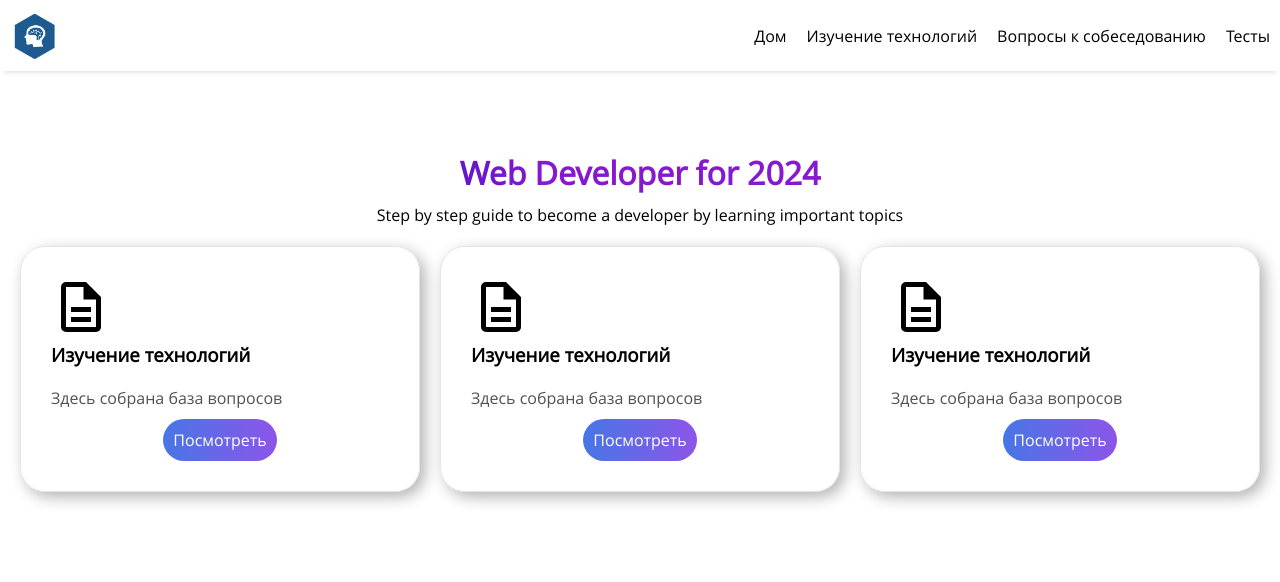
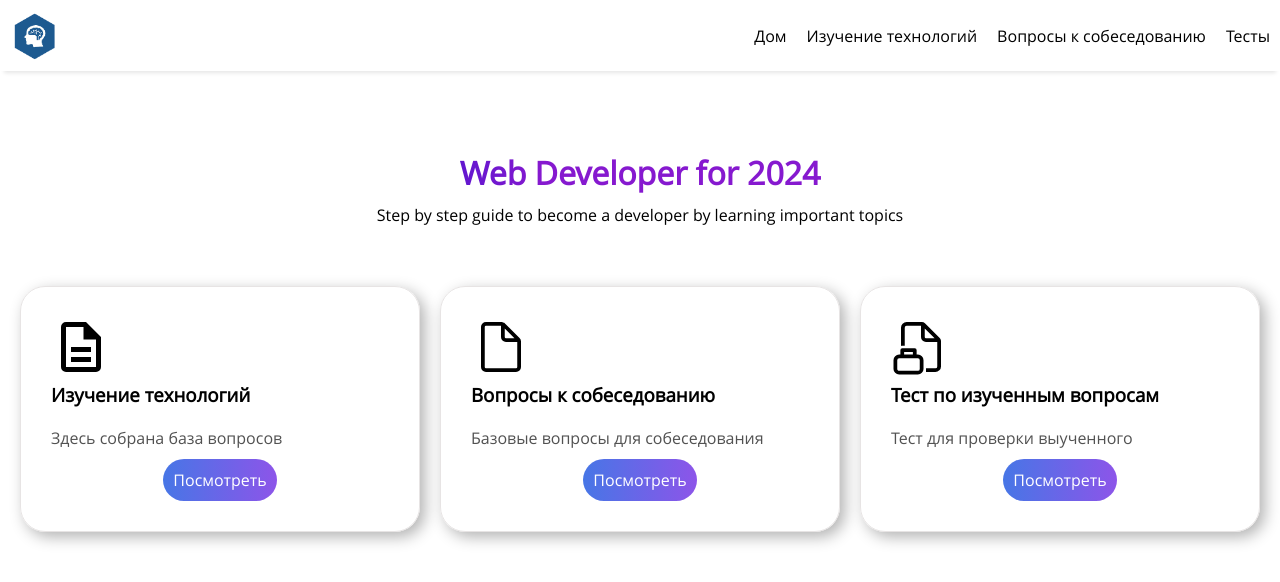
Before and after one commit to lime4512/Learn-interview, a React (Vite) app: page / in a window 1280 px wide. Shown: the top 582 px of the page. Built offline with nearby package versions, Linux system fonts and the light colour scheme.

Commit message:
add error and card props

```diff
--- a/src/components/card/Card.tsx
+++ b/src/components/card/Card.tsx
@@ -1,18 +1,25 @@
+import { Link } from 'react-router-dom'
 import styles from './card.module.scss'
+import { FunctionComponent } from 'react'
 
-export const Card = () => {
+interface Props {
+	url: string
+	img: string
+	title: string
+	text: string
+}
+
+export const Card: FunctionComponent<Props> = ({ url, img, title, text }) => {
 	return (
-		<div className={styles.card}>
-			<img
-				src='./image/card/card-doc.svg'
-				alt=''
-				className={styles['img-card']}
-			/>
-			<h3 className={styles.title}>Изучение технологий</h3>
-			<p className={styles.text}>Здесь собрана база вопросов</p>
-			<div className={styles['block-btn']}>
-				<button className={styles['button-card']}>Посмотреть</button>
+		<Link to={url}>
+			<div className={styles.card}>
+				<img src={img} alt='' className={styles['img-card']} />
+				<h3 className={styles.title}>{title}</h3>
+				<p className={styles.text}>{text}</p>
+				<div className={styles['block-btn']}>
+					<button className={styles['button-card']}>Посмотреть</button>
+				</div>
 			</div>
-		</div>
+		</Link>
 	)
 }
--- a/src/components/card/card.module.scss
+++ b/src/components/card/card.module.scss
@@ -3,12 +3,20 @@
 .card {
 	border: 1px solid rgb(231, 228, 228);
 	padding: 30px;
+	max-width: 400px;
 	min-width: 400px;
 	border-radius: 25px;
 	box-shadow: 5px 5px 15px rgba(0, 0, 0, 0.3);
+
+	&:hover {
+		.title {
+			color: #4776e6;
+		}
+	}
 }
 
 .title {
+	transition: 0.4s;
 	margin-bottom: 20px;
 }
 
--- a/src/pages/home/Home.tsx
+++ b/src/pages/home/Home.tsx
@@ -13,9 +13,24 @@ export const Home = () => {
 					</p>
 				</div>
 				<div className={styles['card-list']}>
-					<Card />
-					<Card />
-					<Card />
+					<Card
+						url='/learnTech'
+						img='./image/card/card-doc.svg'
+						title='Изучение технологий'
+						text='Здесь собрана база вопросов'
+					/>
+					<Card
+						url='/questions'
+						img='./image/card/card-doc-2.svg'
+						title='Вопросы к собеседованию'
+						text='Базовые вопросы для собеседования'
+					/>
+					<Card
+						url='/tests'
+						img='./image/card/card-doc-3.svg'
+						title='Тест по изученным вопросам'
+						text='Тест для проверки выученного'
+					/>
 				</div>
 			</div>
 		</section>
--- a/src/pages/home/home.module.scss
+++ b/src/pages/home/home.module.scss
@@ -7,6 +7,7 @@
 
 .content-text {
 	text-align: center;
+	margin-bottom: 60px;
 }
 
 .title {
--- a/src/pages/questions/Questions.tsx
+++ b/src/pages/questions/Questions.tsx
@@ -1,7 +1,9 @@
+import styles from './questions.module.scss'
+
 export const Questions = () => {
 	return (
-		<section>
-			<h1>Questions</h1>
+		<section className={styles.questions}>
+			<h1>404 error</h1>
 		</section>
 	)
 }
--- /dev/null
+++ b/src/pages/questions/questions.module.scss
@@ -0,0 +1,5 @@
+.questions {
+	display: flex;
+	justify-content: center;
+	font-size: 50px;
+}
--- a/src/pages/tests/Tests.tsx
+++ b/src/pages/tests/Tests.tsx
@@ -1,7 +1,9 @@
+import styles from './test.module.scss'
+
 export const Tests = () => {
 	return (
-		<section>
-			<h1>Tests</h1>
+		<section className={styles.tests}>
+			<h1>404 error</h1>
 		</section>
 	)
 }
--- /dev/null
+++ b/src/pages/tests/test.module.scss
@@ -0,0 +1,5 @@
+.tests {
+	display: flex;
+	justify-content: center;
+	font-size: 50px;
+}
```
Also changed, not shown: public/image/card/card-doc-2.svg (added), public/image/card/card-doc-3.svg (added).
